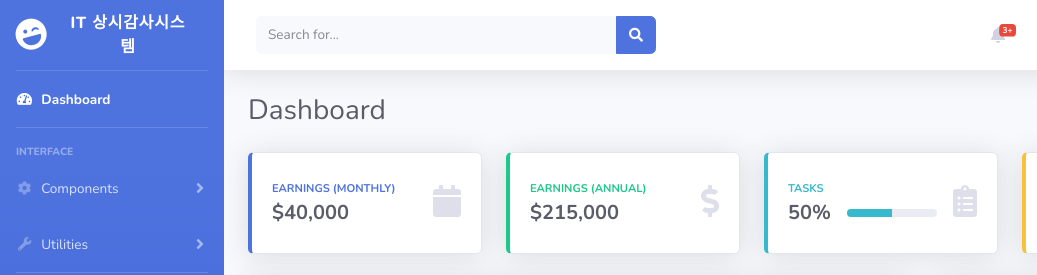
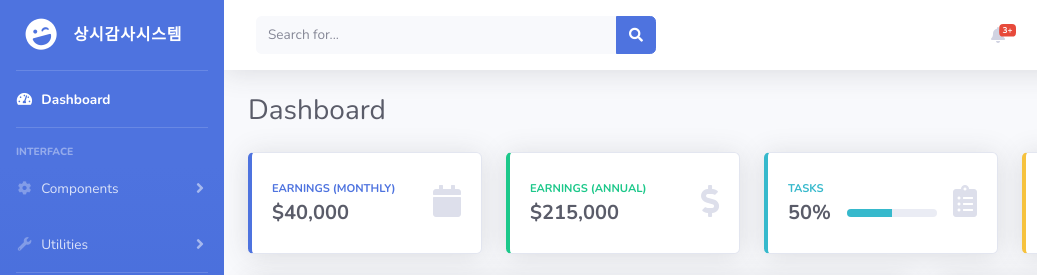
Before and after one commit to tepero80/test, a website with bundled scripts: page index.html in a window 1280 px wide. Shown: the top 275 px of the page, 0-1037 px from the left. Built offline with nearby package versions, Linux system fonts and the light colour scheme.

Commit message:
Update index.html

```diff
--- a/index.html
+++ b/index.html
@@ -36,7 +36,7 @@
                 <div class="sidebar-brand-icon rotate-n-15">
                     <i class="fas fa-laugh-wink"></i>
                 </div>
-                <div class="sidebar-brand-text mx-3">IT 상시감사시스템</div>
+                <div class="sidebar-brand-text mx-3">상시감사시스템</div>
             </a>
 
             <!-- Divider -->
```
